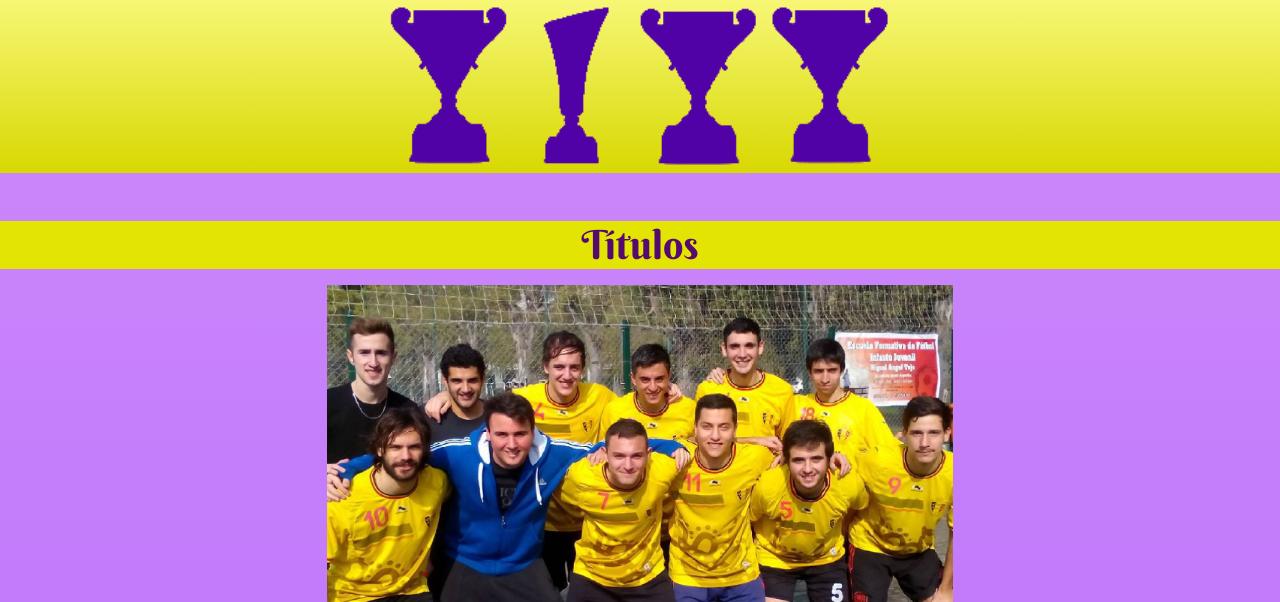
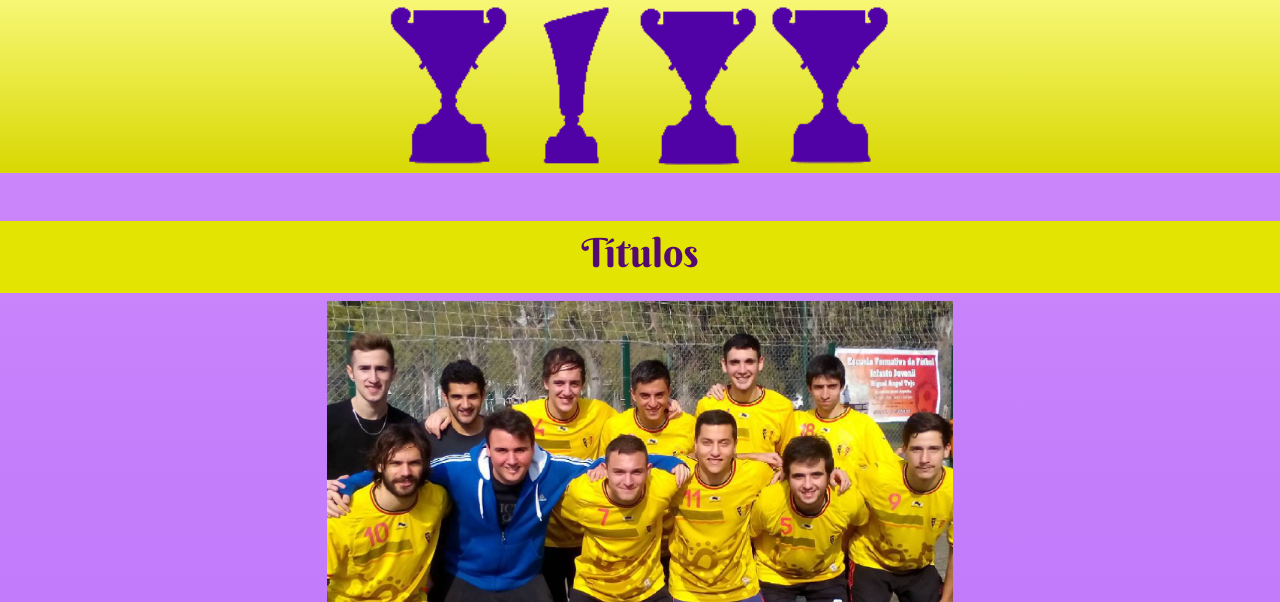
Before and after one commit to Francoweb11/PFNaveira, a website: page pages/titulos.html in a window 1280 px wide. Shown: the part 198-800 px from the top of the page. Drawn offline with Linux system fonts and the light colour scheme; a web font is replaced by a local one.

Commit message:
header actualidad

```diff
--- a/pages/titulos.html
+++ b/pages/titulos.html
@@ -55,9 +55,11 @@
     </header>
     <!-- cierre de header -->
     <main class="text-center">
-        <h1 class="h1 bg-yellow text-center">
-            Títulos
-        </h1>
+        <section class="bg-yellow text-center">
+            <h1>
+                Títulos
+            </h1>
+        </section>
 
         <section class="img-center align-items d-flex flex-wrap contenedor-grid-fig">
             <div>
```
Also changed, not shown: pages/actualidad.html (+3 -1 lines), img/actual.png (added).
